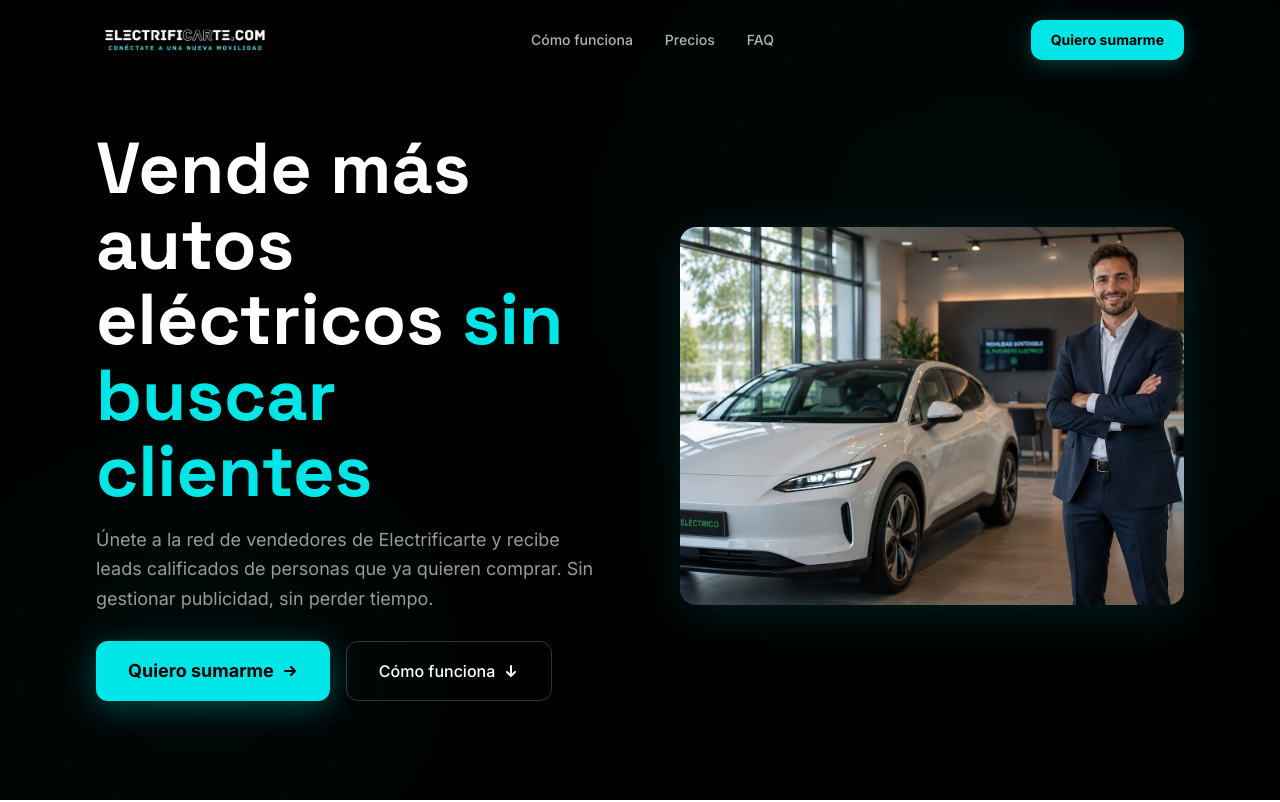
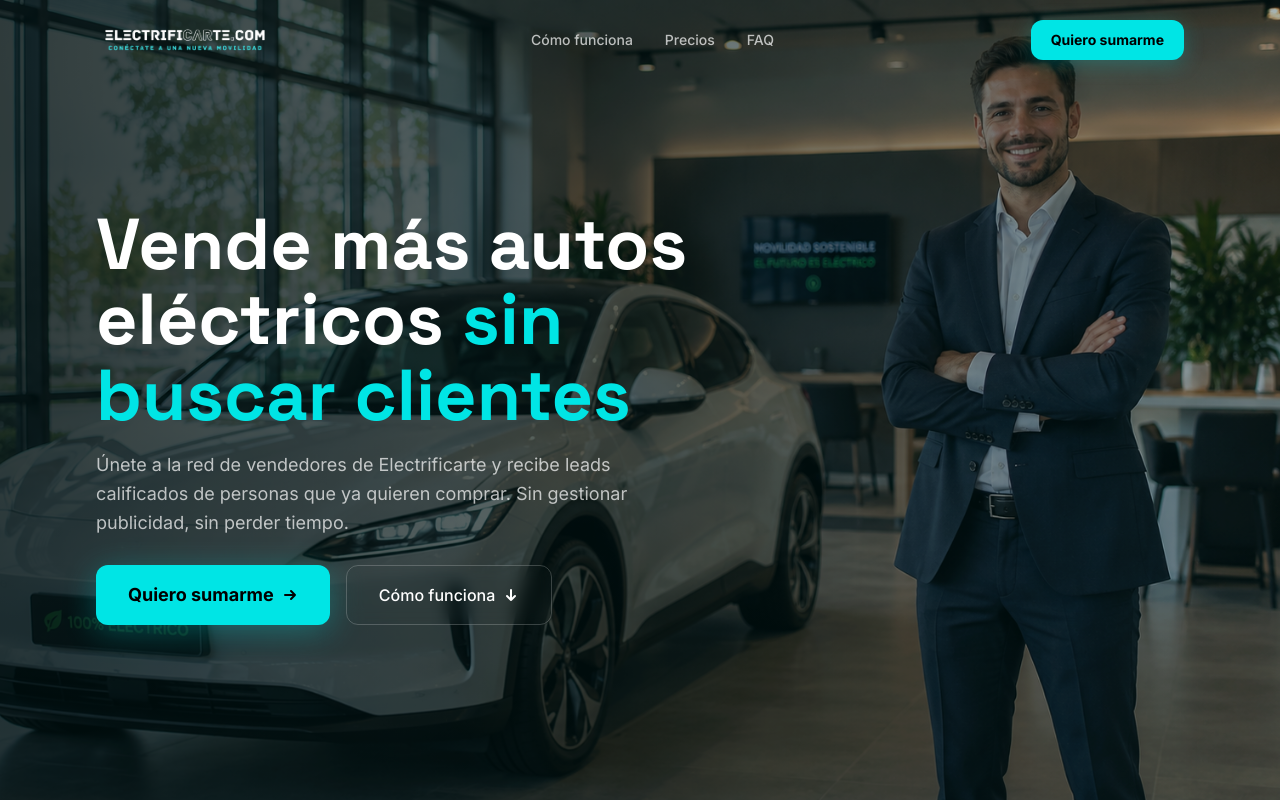
Before and after one commit to vizzeuk/electrificarte-vendoors, a Next.js app: page / in a window 1280 px wide. Shown: the top 802 px of the page. Built offline with nearby package versions, Linux system fonts and the light colour scheme.

Commit message:
fix: hero imagen como fondo full-bleed con overlay degradado

```diff
--- a/app/page.tsx
+++ b/app/page.tsx
@@ -114,28 +114,28 @@ export default function HomePage() {
       <Navbar />
       <main className="flex-1">
 
-        {/* ── HERO — fondo negro ──────────────────────────────── */}
+        {/* ── HERO — imagen de fondo ──────────────────────────── */}
         <section className="relative min-h-screen flex items-center overflow-hidden bg-black">
-          <div className="absolute inset-0 z-0">
-            <div
-              className="absolute inset-0 opacity-[0.03]"
-              style={{
-                backgroundImage:
-                  "linear-gradient(rgba(255,255,255,.1) 1px, transparent 1px), linear-gradient(90deg, rgba(255,255,255,.1) 1px, transparent 1px)",
-                backgroundSize: "60px 60px",
-              }}
+          {/* Background image */}
+          <Image
+            src="/imagen-hero.png"
+            alt="Red de vendedores Electrificarte"
+            fill
+            priority
+            className="object-cover object-center"
+            sizes="100vw"
           />
-            <div className="absolute top-0 right-0 w-[600px] h-[500px] bg-primary/5 rounded-full blur-[160px]" />
-            <div className="absolute bottom-0 left-0 w-[400px] h-[300px] bg-primary/5 rounded-full blur-[120px]" />
-          </div>
+          {/* Overlay oscuro con degradado */}
+          <div className="absolute inset-0 bg-gradient-to-r from-black/80 via-black/60 to-black/30" />
+          {/* Tinte cyan muy sutil */}
+          <div className="absolute inset-0 bg-primary/5" />
 
           <div className="relative z-10 max-w-6xl mx-auto px-4 md:px-8 pt-24 pb-16 md:pt-28 md:pb-20 w-full">
-            <div className="grid lg:grid-cols-2 gap-12 lg:gap-20 items-center">
-              {/* Copy */}
             <motion.div
               initial={{ opacity: 0, y: 30 }}
               animate={{ opacity: 1, y: 0 }}
               transition={{ duration: 0.7, ease: "easeOut" }}
+              className="max-w-2xl"
             >
               <h1
                 className="text-4xl sm:text-5xl md:text-6xl lg:text-7xl font-black text-white leading-[1.05] mb-4"
@@ -145,7 +145,7 @@ export default function HomePage() {
                 <span className="text-primary">sin buscar clientes</span>
               </h1>
 
-                <p className="text-base md:text-lg text-white/60 mb-7 max-w-xl leading-relaxed">
+              <p className="text-base md:text-lg text-white/70 mb-7 max-w-xl leading-relaxed">
                 Únete a la red de vendedores de Electrificarte y recibe leads calificados de personas que ya quieren comprar. Sin gestionar publicidad, sin perder tiempo.
               </p>
 
@@ -159,33 +159,13 @@ export default function HomePage() {
                 </Link>
                 <a
                   href="#como-funciona"
-                    className="inline-flex items-center justify-center gap-2 border border-white/20 hover:border-white/50 hover:bg-white/5 text-white font-medium px-8 py-4 rounded-xl transition-all"
+                  className="inline-flex items-center justify-center gap-2 border border-white/20 hover:border-white/50 hover:bg-white/10 text-white font-medium px-8 py-4 rounded-xl transition-all backdrop-blur-sm"
                 >
                   Cómo funciona
                   <svg width="16" height="16" viewBox="0 0 16 16" fill="none"><path d="M8 3v10M4 9l4 4 4-4" stroke="currentColor" strokeWidth="2" strokeLinecap="round" strokeLinejoin="round" /></svg>
                 </a>
               </div>
             </motion.div>
-
-              {/* Hero image */}
-              <motion.div
-                initial={{ opacity: 0, y: 30 }}
-                animate={{ opacity: 1, y: 0 }}
-                transition={{ duration: 0.6, delay: 0.3 }}
-                className="w-full"
-              >
-                <div className="relative w-full aspect-[4/3] rounded-2xl overflow-hidden shadow-[0_8px_48px_rgba(0,229,229,0.12)]">
-                  <Image
-                    src="/imagen-hero.png"
-                    alt="Red de vendedores Electrificarte"
-                    fill
-                    priority
-                    className="object-cover"
-                    sizes="(max-width: 1024px) 100vw, 50vw"
-                  />
-                </div>
-              </motion.div>
-            </div>
           </div>
         </section>
 
```
Lines whose indentation alone changed are shown as unchanged.
